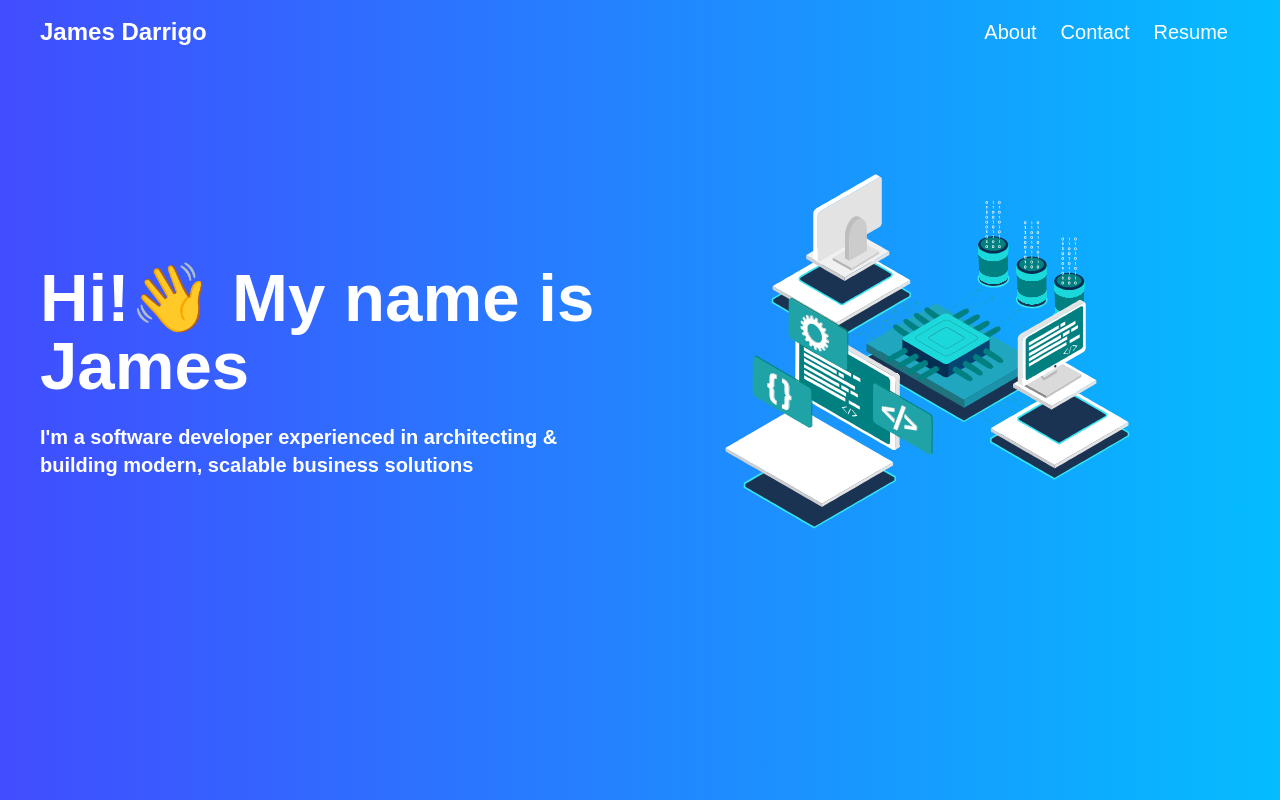
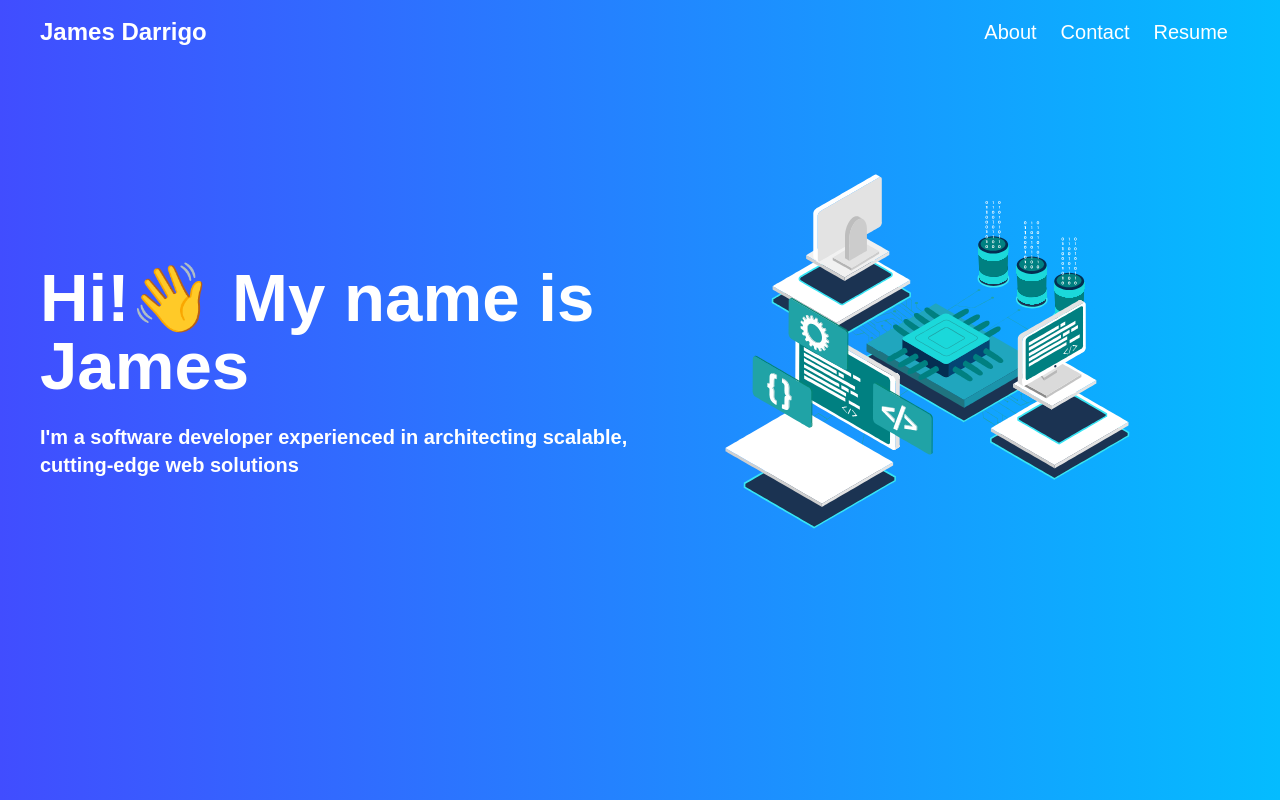
Before and after one commit to Jamesdarrigo29/Portfolio, a Next.js app: page / in a window 1280 px wide. Shown: the top 800 px of the page. Built offline with nearby package versions, Linux system fonts and the light colour scheme.

Commit message:
Hero panel text change

```diff
--- a/src/components/Layout.jsx
+++ b/src/components/Layout.jsx
@@ -14,7 +14,7 @@ export default function Main() {
             </h2>
 
             <p className="mt-6 max-w-2xl text-xl font-semibold">
-              I&apos;m a software developer experienced in architecting &amp; building modern, scalable business solutions
+              I&apos;m a software developer experienced in architecting scalable, cutting-edge web solutions
             </p>
 
           </div>
```
